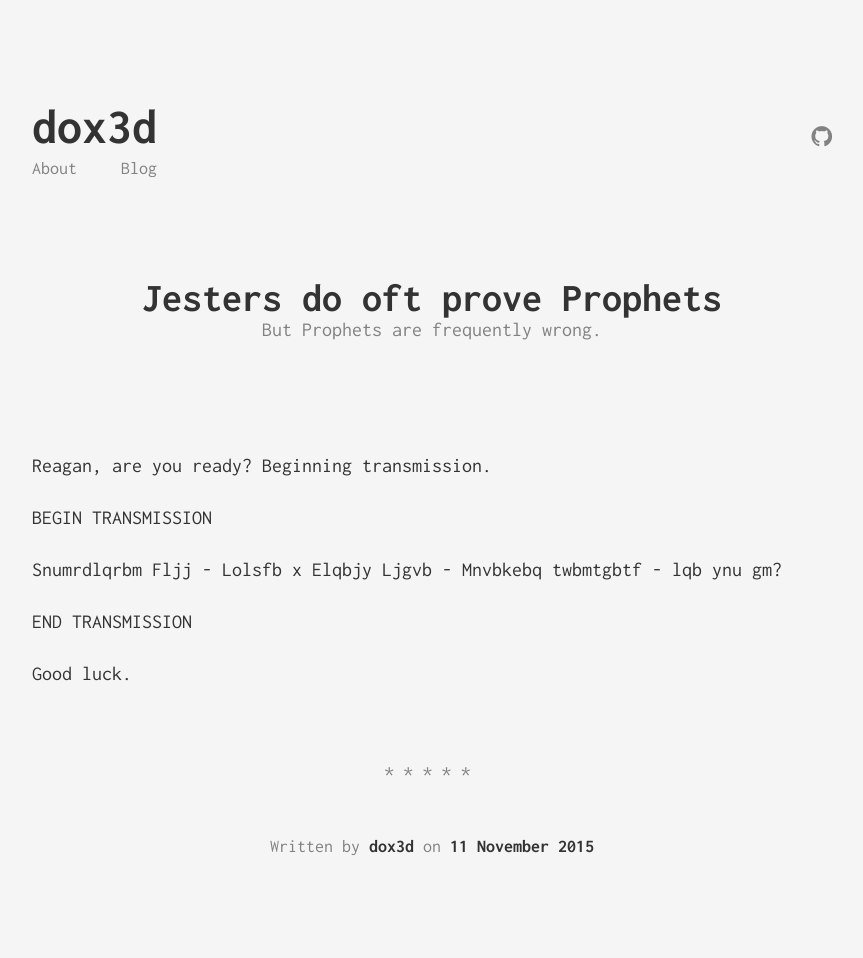
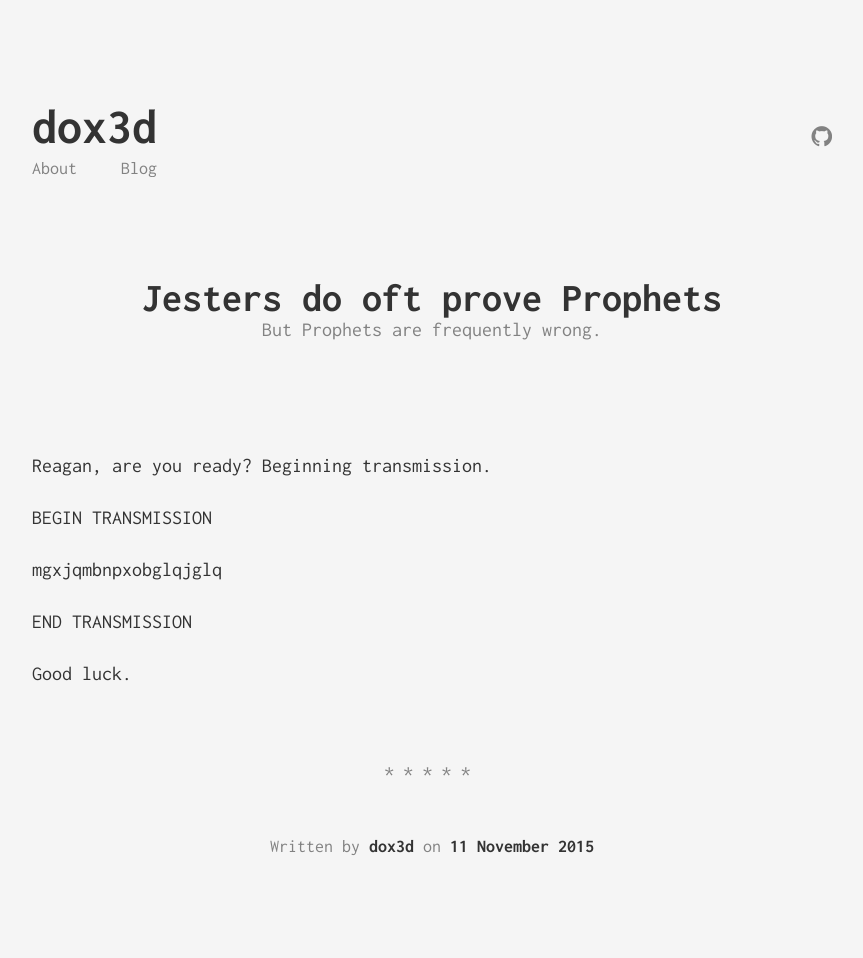
Before and after one commit to dox3d/dox3d.github.io, a Jekyll site: the page built from _posts/2015-11-11-epis0de2.markdown, in a window 1280 px wide. Shown: the whole page, without its empty margins (208-1071 px from the left). Built offline with Jekyll 4.4.1, drawn with Linux system fonts in a browser that asks for light colours.

Commit message:
pass
phrase

```diff
--- a/_posts/2015-11-11-epis0de2.markdown
+++ b/_posts/2015-11-11-epis0de2.markdown
@@ -10,7 +10,7 @@ Reagan, are you ready? Beginning transmission.
 
 BEGIN TRANSMISSION
 
-Snumrdlqrbm Fljj - Lolsfb x Elqbjy Ljgvb - Mnvbkebq twbmtgbtf - lqb ynu gm?
+mgxjqmbnpxobglqjglq
 
 END TRANSMISSION
 
```
